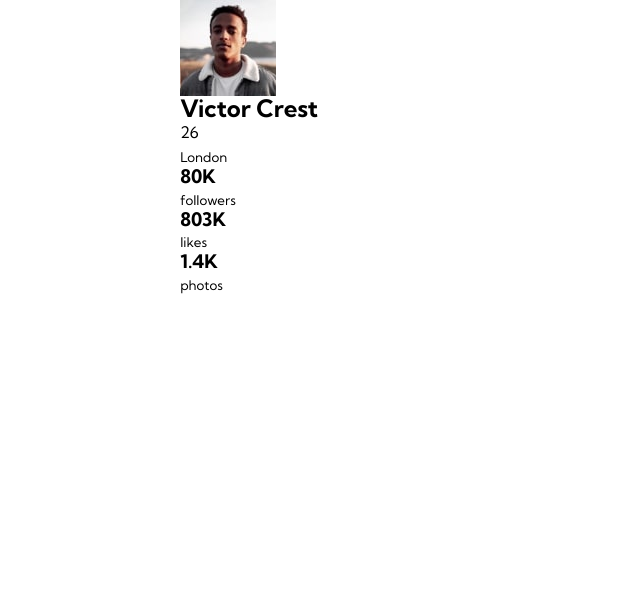
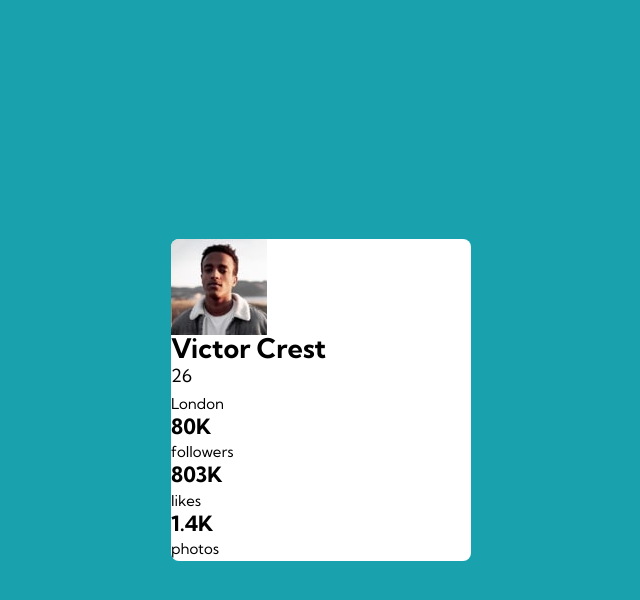
Before and after one commit to Drumstickz64/frontend-mentor-profile-card, a plain HTML site: page public/index.html in a window 1280 px wide. Shown: the whole page, without its empty margins (319-959 px from the left). Drawn offline with Linux system fonts and the light colour scheme.

Commit message:
feat style .card

```diff
--- a/public/index.html
+++ b/public/index.html
@@ -12,7 +12,7 @@
       rel="icon"
       type="image/png"
       sizes="32x32"
-      href="./images/favicon-32x32.png"
+      href="images/favicon-32x32.png"
     />
     <link rel="stylesheet" href="style.css" />
 
@@ -25,7 +25,6 @@
   </style> -->
   </head>
   <body>
-    <main class="container">
     <article class="card">
       <header class="card__header">
         <img src="images/image-victor.jpg" alt="" class="profile-photo" />
@@ -50,7 +49,6 @@
         </div>
       </footer>
     </article>
-    </main>
     <!-- <div class="attribution">
     Challenge by <a href="https://www.frontendmentor.io?ref=challenge" target="_blank">Frontend Mentor</a>.
     Coded by <a href="#">Your Name Here</a>.
--- a/public/style.css
+++ b/public/style.css
@@ -117,14 +117,16 @@ button,
 
 /* base styles */
 body {
-  font-style: 18px;
+  font-size: 18px;
   font-family: var(--ff-primary);
+  background: var(--clr-primary-400);
+  display: grid;
+  place-items: center;
 }
 
-/* page styles */
-.container {
-  max-width: 20rem; /* open for change */
-  margin-left: auto;
-  margin-right: auto;
-  padding: 0 1.2rem;
+.card {
+  width: 18.75rem;
+  background: hsl(0, 0%, 100%);
+  border-radius: 0.5rem;
+  overflow: hidden;
 }
```
Lines whose indentation alone changed are shown as unchanged.
